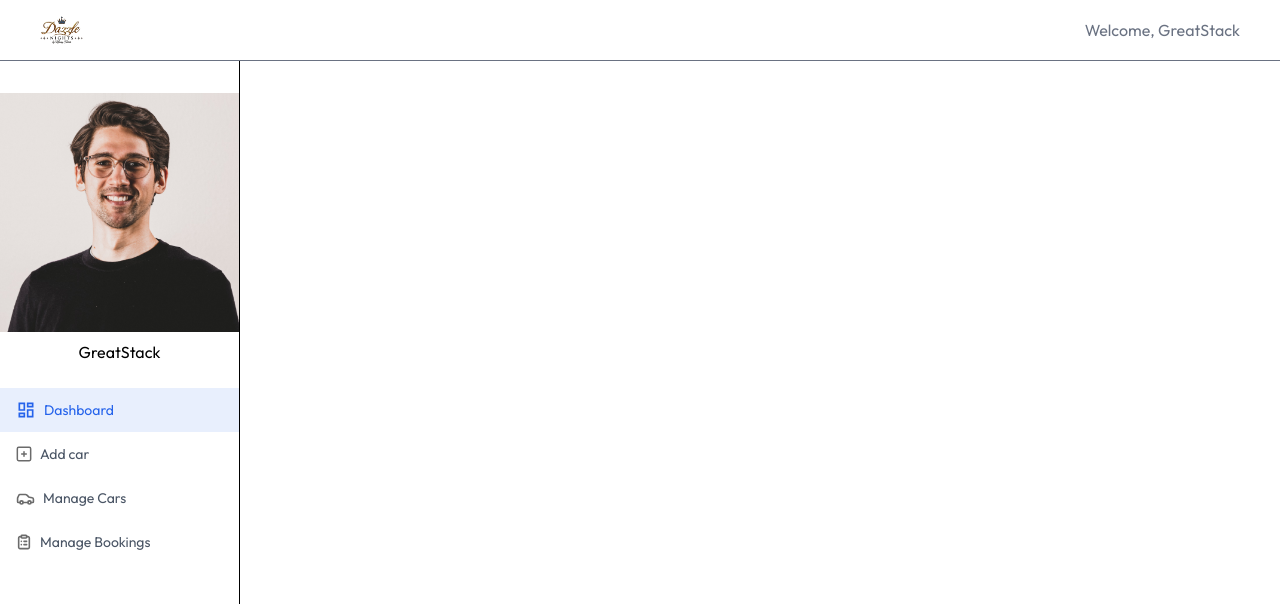
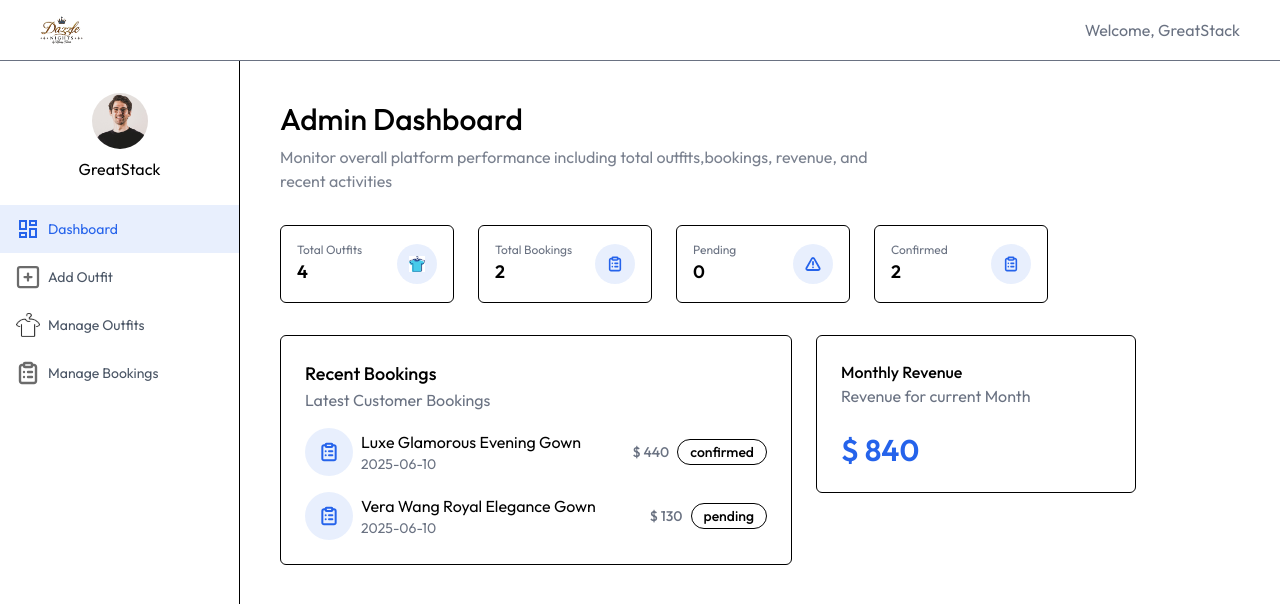
Before and after one commit to pasinduNuwantha/Rental-Portal, a React (Vite) app in the folder client/: page /owner in a window 1280 px wide. Shown: the top 604 px of the page. Built offline with nearby package versions, Linux system fonts and the light colour scheme.

Commit message:
page  Dashboard completed ✅

```diff
--- a/client/src/App.jsx
+++ b/client/src/App.jsx
@@ -26,11 +26,12 @@
         <Route path='/outfit-details/:id' element = {<OutfitDetails/>}/>
         <Route path='/outfits' element = {<Outfits/>}/>
         <Route path='/my-bookings' element = {<MyBookings/>}/>
-        <Route path='/owner' element={<Layout />} />
-          <Route index element={<Dashboard/>} />
-          <Route path='add-outfit' element={<AddOutfit/>} />
-          <Route path='manage-outfits' element={<ManageOutfits />} />
-          <Route path='manage-bookings' element={<ManageBookings/>} />
+        <Route path='/owner' element={<Layout />}>
+            <Route index element={<Dashboard />} />
+            <Route path='add-outfit' element={<AddOutfit />} />
+            <Route path='manage-outfits' element={<ManageOutfits />} />
+            <Route path='manage-bookings' element={<ManageBookings />} />
+        </Route>
 
       </Routes>
 
--- a/client/src/assets/assets.js
+++ b/client/src/assets/assets.js
@@ -11,8 +11,8 @@
 import location_icon from "./location_icon.svg"
 import color_icon from "./color_icon.jpg"
 import addIcon from "./addIcon.svg"
-import carIcon from "./carIcon.svg"
-import carIconColored from "./carIconColored.svg"
+import shirt_icon from "./shirt_icon.jpg"
+import shirtIconColored from "./shirtIconColored.jpg"
 import dashboardIcon from "./dashboardIcon.svg"
 import dashboardIconColored from "./dashboardIconColored.svg"
 import addIconColored from "./addIconColored.svg"
@@ -61,8 +61,8 @@
     location_icon,
     color_icon,
     addIcon,
-    carIcon,
-    carIconColored,
+    shirt_icon,
+    shirtIconColored,
     dashboardIcon,
     dashboardIconColored,
     addIconColored,
@@ -102,8 +102,8 @@
 
 export const ownerMenuLinks = [
     { name: "Dashboard", path: "/owner", icon: dashboardIcon, coloredIcon: dashboardIconColored },
-    { name: "Add car", path: "/owner/add-car", icon: addIcon, coloredIcon: addIconColored },
-    { name: "Manage Cars", path: "/owner/manage-cars", icon: carIcon, coloredIcon: carIconColored },
+    { name: "Add Outfit", path: "/owner/add-outfit", icon: addIcon, coloredIcon: addIconColored },
+    { name: "Manage Outfits", path: "/owner/manage-outfits", icon: shirt_icon, coloredIcon: shirtIconColored },
     { name: "Manage Bookings", path: "/owner/manage-bookings", icon: listIcon, coloredIcon: listIconColored },
 ]
 
@@ -234,7 +234,7 @@
 ]
 
 export const dummyDashboardData = {
-    "totalCars": 4,
+    "totalOutfits": 4,
     "totalBookings": 2,
     "pendingBookings": 0,
     "completedBookings": 2,
--- a/client/src/components/pasindu/NavbarOwner.jsx
+++ b/client/src/components/pasindu/owner/NavbarOwner.jsx
@@ -1,5 +1,5 @@
 import React from 'react'
-import { assets, dummyUserData } from '../../assets/assets'
+import { assets, dummyUserData } from '../../../assets/assets'
 import { Link } from 'react-router-dom'
 
 const NavbarOwner = () => {
--- a/client/src/components/pasindu/Sidebar.jsx
+++ b/client/src/components/pasindu/owner/Sidebar.jsx
@@ -1,5 +1,5 @@
 import React, { useState } from 'react'
-import { assets, dummyUserData, ownerMenuLinks } from '../../assets/assets'
+import { assets, dummyUserData, ownerMenuLinks } from '../../../assets/assets'
 import { NavLink, useLocation } from 'react-router-dom';
 
 const Sidebar = () => {
@@ -17,7 +17,7 @@
     <div className='relative min-h-screen md:flex flex-col items-center pt-8 max-w-13 md:max-w-60 w-full border-r borderColor text-sm'>
         <div className='group relative'>
             <label htmlFor="image">
-                <img src={image ? URL.createObjectURL(image) : user ?. image || "#" } alt="" />
+                <img src={image ? URL.createObjectURL(image) : user?.image || "#" } alt="" className='h-9 md:h-14 w-9 md:w-14 rounded-full mx-auto' />
 
                 <div className='absolute hidden top-0 right-0 left-0 bottom-0 bg-black/10 rounded-full group-hover:flex items-center justify-center cursor-pointer'>
                 <img src={assets.edit_icon} alt="" />
@@ -36,7 +36,7 @@
         <div className='w-full'>
             {ownerMenuLinks.map((link,index)=>(
                 <NavLink key={index} to={link.path} className={`relative flex items-center gap-2 w-full py-3 pl-4 first:mt-6 ${link.path === location.pathname ? 'bg-primary/10 text-primary' : 'text-gray-600'}`}>
-                    <img src={link.path === location.pathname ? link.coloredIcon : link.icon} alt="Outfit-icon" />
+                    <img src={link.path === location.pathname ? link.coloredIcon : link.icon} alt="Outfit-icon" className='w-6 h-6' />
                     <span className='max-md:hidden'>{link.name} </span>
                     <div className={`${link.path === location.pathname && 'bg-primary'}w-1.5 h-8 rounded-1 right-0 absolute`}></div>
                 </NavLink>
--- a/client/src/components/pasindu/Title.jsx
+++ b/client/src/components/pasindu/owner/Title.jsx
@@ -3,7 +3,7 @@
 const Title = ({title,subTitle}) => {
   return (
     <div>
-        <h1 className='font-medium text-3xl'>{title} </h1>
+        <h1 className='font-medium text-3xl'> {title} </h1>
         <p className='text-sm md:text-base text-gray-500/90 mt-2 max-w-156'> {subTitle} </p>
 
     </div>
--- a/client/src/pages/owner/Dashboard.jsx
+++ b/client/src/pages/owner/Dashboard.jsx
@@ -1,8 +1,93 @@
-import React from 'react'
+import React, { useEffect, useState } from 'react'
+import { assets, dummyDashboardData } from '../../assets/assets'
+import Title from '../../components/pasindu/owner/Title'
 
 const Dashboard = () => {
+
+  const currency = import.meta.env.VITE_CURRENCY
+
+  console.log("Dashboard component is rendering"); // Check if this log shows up
+
+  const [data,setData] = useState({
+    totalOutfits: 0,
+    totalBookings:0,
+    pendingBookings:0,
+    completedBookings:0,
+    recentBookings: [],
+    monthlyRevenue: 0,
+  })
+
+  const dashboardCards = [
+    {title: "Total Outfits", value: data.totalOutfits, icon : assets.shirtIconColored},
+    {title: "Total Bookings", value: data.totalBookings, icon : assets.listIconColored},
+    {title: "Pending", value: data.pendingBookings, icon : assets.cautionIconColored},
+    {title: "Confirmed", value: data.completedBookings, icon : assets.listIconColored}
+  ]
+
+  useEffect(()=>{
+    setData(dummyDashboardData)
+  }, [])
+
+
   return (
-    <div>
+    <div className='px-4 pt-10 md:px-10 flex-1'>
+      <Title title = "Admin Dashboard" subTitle ="Monitor overall platform performance including total outfits,bookings, revenue, and recent activities"/>
+
+      <div className='grid sm:grid-cols-2 md:grid-cols-3 lg:grid-cols-4 gap-6 my-8 max-w-3xl'>
+        {dashboardCards.map((card,index)=>(
+          <div key={index} className='flex gap-2 items-center justify-between p-4 rounded-md border border-borderColor'>
+            <div>
+              <h1 className='text-xs text-gray-500'>{card.title}</h1>
+              <p className='text-lg font-semibold'>{card.value} </p>
+
+            </div>
+            <div className='flex items-center justify-center w-10 h-10 rounded-full bg-primary/10'>
+              <img src={card.icon} alt="" className='w-4 h-4'/>
+
+            </div>
+
+          </div>
+        ))}
+
+      </div>
+
+      <div className='flex flex-wrap items-start gap-6 mb-8 w-full'>
+        {/*recent bookings */}
+        <div className='p-4 md:p-6 border border-borderColor rounded-md max-w-lg w-full'>
+          <h1 className='text-lg font-medium'>Recent Bookings</h1>
+          <p className='text-gray-500'>Latest Customer Bookings</p>
+          {data.recentBookings.map((booking,index)=>(
+            <div key={index} className='mt-4 flex items-center justify-between' >
+              <div className='flex items-center gap-2'>
+                <div className='hidden md:flex items-center justify-center w-12 h-12 rounded-full bg-primary/10'>
+                  <img src={assets.listIconColored} alt="" className='h-5 w-5'/>
+                </div>
+                <div>
+                  <p>{booking.outfit.brand} {booking.outfit.model} </p>
+                  <p className='text-sm text-gray-500'>{booking.createdAt.split('T')[0] } </p>
+                </div>
+              </div>
+
+              <div className='flex items-center gap-2 font-medium'>
+                <p className='text-sm text-gray-500'>{currency} {booking.price} </p>
+                <p className='px-3 py-0.5 border border-borderColor rounded-full text-sm'>{booking.status} </p>
+              </div>
+            </div>
+          ))}
+
+        </div>
+
+        {/*monthly revenue */}
+        <div className='p-4 md:p-6 mb-6 border border-borderColor rounded-md w-full md:max-w-xs'>
+          <h1 className='text-lh font-medium'>Monthly Revenue</h1>
+          <p className='text-gray-500'>Revenue for current Month</p>
+          <p className='text-3xl mt-6 font-semibold text-primary'>{currency} {data.monthlyRevenue} </p>
+
+        </div>
+
+      </div>
+
+
 
     </div>
   )
--- a/client/src/pages/owner/Layout.jsx
+++ b/client/src/pages/owner/Layout.jsx
@@ -1,7 +1,7 @@
 import React from 'react'
-import NavbarOwner from '../../components/pasindu/NavbarOwner'
-import Sidebar from '../../components/pasindu/Sidebar'
+import NavbarOwner from '../../components/pasindu/owner/NavbarOwner'
 import { Outlet } from 'react-router-dom'
+import Sidebar from '../../components/pasindu/owner/Sidebar'
 
 const Layout = () => {
   return (
```
Also changed, not shown: client/src/assets/shirtIconColored.jpg (added), client/src/assets/shirt_icon.jpg (added).
